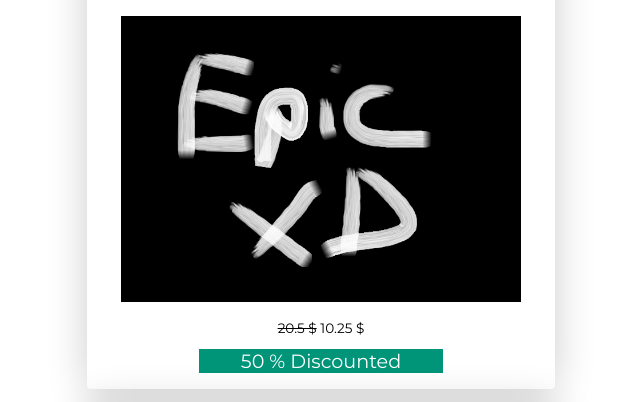
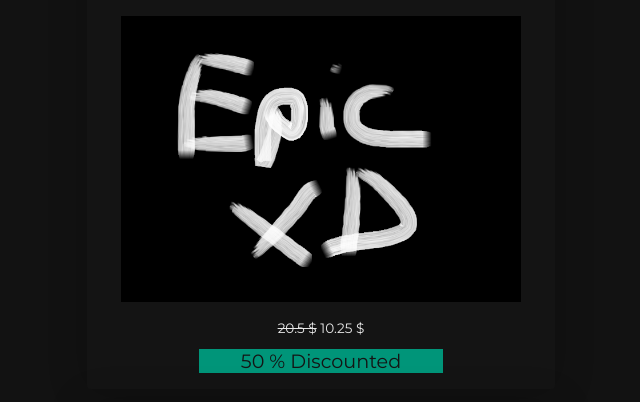
Before and after one commit to Zombatar33/Webstore, a website: page html/products.html in a window 1280 px wide. Shown: the part 227-629 px from the top of the page, without its empty margins (319-959 px from the left). Drawn offline with Linux system fonts and the light colour scheme.

Commit message:
Darkmode + logout confirmation

```diff
--- a/css/general.css
+++ b/css/general.css
@@ -1,10 +1,12 @@
 body {
-    --color-background: #ffffff;
+    --color-background: #141414;
+    --color-background-dark: #121212;
     --color-primary: #009579;
     --color-primary-dark: #007f67;
-    --color-secondary: #252c6a;
+    --color-secondary: #5c67c2;
     --color-error: #cc3333;
     --color-success: #4bb544;
+    --color-font: #e8e8e8;
     --border-radius: 4px;
 
     margin: 0;
@@ -13,7 +15,8 @@ body {
     align-items: center;
     justify-content: center;
     font-size: 18px;
-    background-color: var(--color-background);
+    background-color: var(--color-background-dark);
+    color: var(--color-font);
 }
 
 .container {
@@ -82,7 +85,10 @@ body {
     -o-border-radius: var(--border-radius);
     border: 1px solid #dddddd;
     outline: none;
-    background: #eeeeee;
+
+    background-color: var(--color-background-dark);
+    color: var(--color-font);
+
     transition: background 0.2s, border-color 0.2s;
     -webkit-transition: background 0.2s, border-color 0.2s;
     -moz-transition: background 0.2s, border-color 0.2s;
@@ -92,7 +98,8 @@ body {
 
 .form__input:focus {
     border-color: var(--color-primary);
-    background: #ffffff;
+    background-color: var(--color-background-dark);
+    color: var(--color-font);
 }
 
 .form__input--error {
--- a/css/products.css
+++ b/css/products.css
@@ -1,17 +1,20 @@
 body {
-    --color-background: #ffffff;
+    --color-background: #141414;
+    --color-background-dark: #121212;
     --color-primary: #009579;
     --color-primary-dark: #007f67;
-    --color-secondary: #252c6a;
+    --color-secondary: #5c67c2;
     --color-error: #cc3333;
     --color-success: #4bb544;
+    --color-font: #e8e8e8;
     --border-radius: 4px;
 
     margin: 1rem;
     display: flex;
     justify-content: center;
     font-size: 18px;
-    background-color: var(--color-background);
+    background-color: var(--color-background-dark);
+    color: var(--color-font);
     font: 500 1rem 'Montserrat';
 }
 
@@ -36,7 +39,7 @@ body {
 .product {
     margin: 1rem;
     padding: 1rem;
-    box-shadow: 0 0 40px rgba(0, 0, 0, 0.2);
+    box-shadow: 0 0 40px rgba(10, 10, 10, 0.2);
     border-radius: var(--border-radius);
     -webkit-border-radius: var(--border-radius);
     -moz-border-radius: var(--border-radius);
--- a/index.js
+++ b/index.js
@@ -30,8 +30,10 @@ app.use(bodyParser.urlencoded({ extended: true }))
 app.get("/logout", (req, res) => {
     if (req.session.loggedIn) {
         req.session.loggedIn = false;
+        res.redirect('/?form=login&status=success&msg=Logged out successfully');
+    }else {
+        res.redirect('/');
     }
-    res.redirect('/');
 });
 
 app.get("/", (req, res) => {
```
Also changed, not shown: javascript/login_signup.js (+6 -6 lines).
